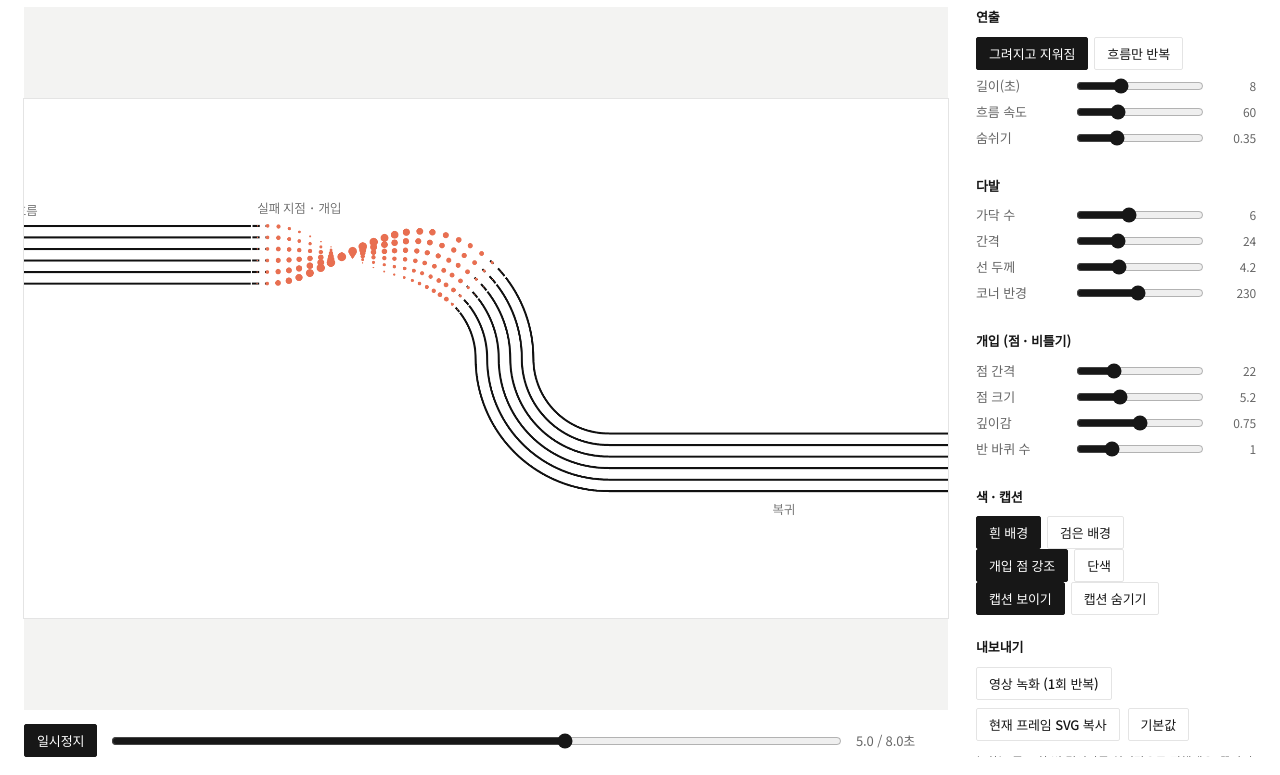
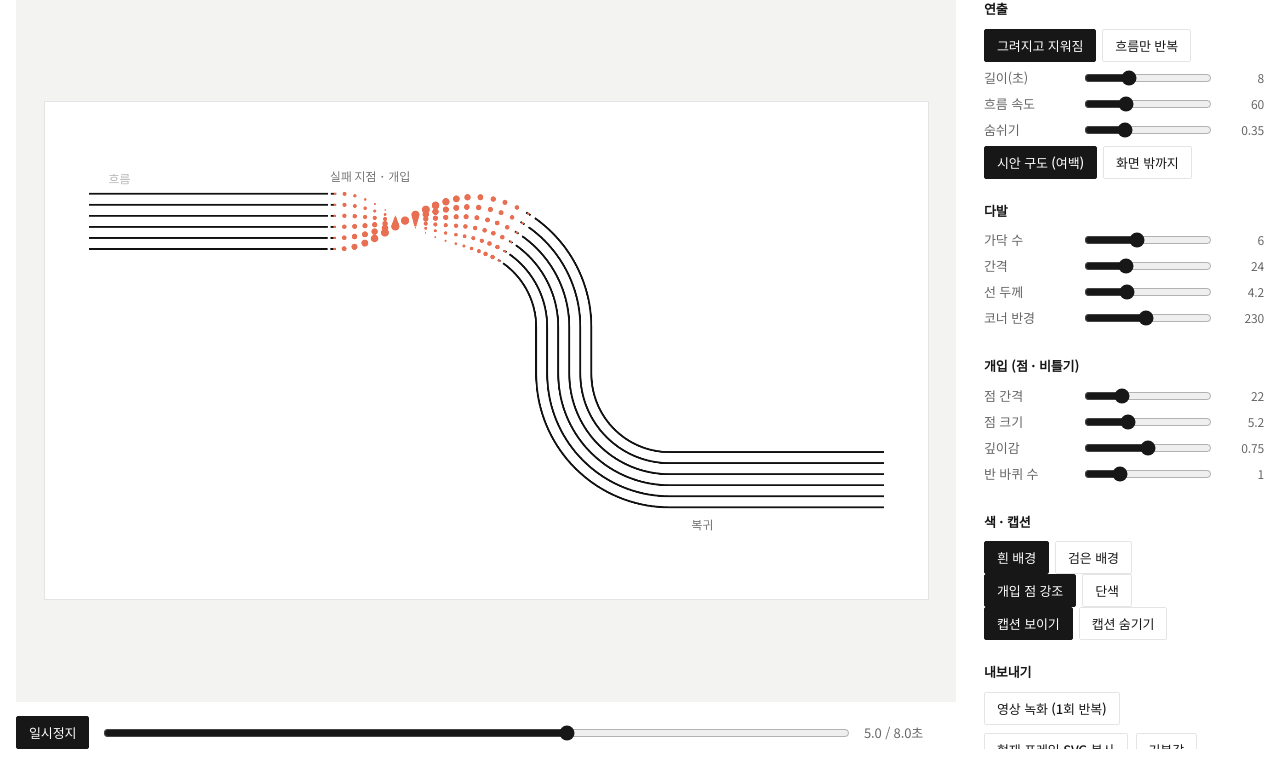
Before and after one commit to gimn326/slip-motif, a plain HTML site: page motion-a.html in a window 1280 px wide. Shown: the part 69-844 px from the top of the page. Drawn offline with Linux system fonts and the light colour scheme.

Commit message:
모션 화면 비율 맞춤: 캔버스를 무대 크기에 맞게 축소, 모티프 A 시안 구도 기본값

```diff
--- a/motion-a.html
+++ b/motion-a.html
@@ -18,7 +18,7 @@
 }
 @media (prefers-color-scheme:dark){:root:not([data-theme="light"]){--bg:#121212;--ink:#EDEDED;--ink-2:#A3A3A3;--ink-3:#6E6E6E;--hair:#2B2B2B;--well:#1B1B1B;--accent:#F08566;color-scheme:dark}}
 :root[data-theme="dark"]{--bg:#121212;--ink:#EDEDED;--ink-2:#A3A3A3;--ink-3:#6E6E6E;--hair:#2B2B2B;--well:#1B1B1B;--accent:#F08566;color-scheme:dark}
-html,body{height:100%}
+html,body{height:100%;margin:0}
 body{background:var(--bg);color:var(--ink);font:400 14px/1.5 var(--sans);letter-spacing:-0.01em;
   padding-left:max(16px,env(safe-area-inset-left,0px));padding-right:max(16px,env(safe-area-inset-right,0px));box-sizing:border-box}
 .app{height:100%;display:grid;grid-template-columns:minmax(0,1fr) 280px;grid-template-rows:auto minmax(0,1fr) auto;gap:0 28px;padding-block:18px}
@@ -31,8 +31,8 @@ button,.btn{font:500 13px/1 var(--sans);letter-spacing:-0.01em;color:var(--ink);
 button:hover{border-color:var(--ink-3)}
 button[aria-pressed="true"]{background:var(--ink);color:var(--bg);border-color:var(--ink)}
 button:focus-visible,input:focus-visible{outline:2px solid var(--accent);outline-offset:2px}
-.stage{min-height:0;display:flex;align-items:center;justify-content:center;background:var(--well);position:relative}
-canvas{display:block;max-width:100%;max-height:100%;box-shadow:0 0 0 1px var(--hair)}
+.stage{min-height:0;min-width:0;overflow:hidden;display:flex;align-items:center;justify-content:center;background:var(--well);position:relative}
+canvas{display:block;box-shadow:0 0 0 1px var(--hair)}
 aside{grid-row:2/4;grid-column:2;overflow:auto;min-width:0;min-height:0;display:flex;flex-direction:column;gap:22px;padding-bottom:8px}
 aside h2{font-size:13px;font-weight:700;margin:0 0 10px;letter-spacing:-0.01em}
 .row{display:grid;grid-template-columns:88px minmax(0,1fr) 44px;align-items:center;gap:10px;margin:6px 0}
@@ -210,20 +210,21 @@ const $=s=>document.querySelector(s),clamp=SM.clamp,smooth=SM.smooth;
 /* 모티프 A — 흐름 → 개입 → 복귀
    라운드 다발이 들어와 실패 지점에서 점으로 흩어지고 반 바퀴 뒤집힌 뒤, 다시 선으로 이어져 S자로 빠져나감 */
 const MOTIF={id:'A',still:0.62,
-  defaults:{fmt:'16:9',len:8,strands:6,spacing:24,stroke:4.2,radius:230,dotGap:22,dotR:5.2,depth:0.75,twist:1,flow:60,wob:0.35,bg:'light',accent:true,cap:true,mode:'draw'},
+  defaults:{fmt:'16:9',len:8,strands:6,spacing:24,stroke:4.2,radius:230,dotGap:22,dotR:5.2,depth:0.75,twist:1,flow:60,wob:0.35,bg:'light',accent:true,cap:true,mode:'draw',frame:'fit'},
   groups:[
-    ['연출',[['mode','tog','연출',[['draw','그려지고 지워짐'],['flow','흐름만 반복']]],['len','길이(초)',4,16,0.5],['flow','흐름 속도',0,200,1],['wob','숨쉬기',0,1.2,0.05]]],
+    ['연출',[['mode','tog','연출',[['draw','그려지고 지워짐'],['flow','흐름만 반복']]],['len','길이(초)',4,16,0.5],['flow','흐름 속도',0,200,1],['wob','숨쉬기',0,1.2,0.05],['frame','tog','구도',[['fit','시안 구도 (여백)'],['bleed','화면 밖까지']]]]],
     ['다발',[['strands','가닥 수',2,12,1],['spacing','간격',8,60,1],['stroke','선 두께',0.6,12,0.1],['radius','코너 반경',0,480,1]]],
     ['개입 (점 · 비틀기)',[['dotGap','점 간격',8,60,1],['dotR','점 크기',1,14,0.1],['depth','깊이감',0,1.5,0.05],['twist','반 바퀴 수',0,4,0.5]]],
     ['색 · 캡션',[['bg','tog','배경',[['light','흰 배경'],['dark','검은 배경']]],['accent','tog','개입 색',[['true','개입 점 강조'],['false','단색']]],['cap','tog','캡션',[['true','캡션 보이기'],['false','캡션 숨기기']]]]],
   ],
   _g:null,_k:'',
   geom(W,H,p){
-    const k=[W,H,p.radius].join();if(this._k===k)return this._g;
+    const k=[W,H,p.radius,p.frame].join();if(this._k===k)return this._g;
     const m=Math.min(W,H),tall=H>W;
     // 원 시안 A의 비례: 위 가로 → 아래로 S → 아래 가로
     const y1=tall?0.30*H:0.30*H,y2=tall?0.66*H:0.70*H,xm=tall?0.56*W:0.52*W;
-    const nodes=[[-0.06*W,y1],[xm,y1],[xm,y2],[1.06*W,y2]];
+    // 시안 구도: 피그마 시안 A(800×500)의 노드 비율 그대로 — 화면 안에 여백을 두고 들어감
+    const nodes=p.frame==='bleed'?[[-0.06*W,y1],[xm,y1],[xm,y2],[1.06*W,y2]]:[[0.05*W,0.24*H],[0.5875*W,0.24*H],[0.5875*W,0.76*H],[0.95*W,0.76*H]];
     const F=SM.build(nodes,'round',p.radius*m/1080);
     this._g={F,nodes};this._k=k;return this._g;
   },
@@ -249,7 +250,7 @@ const MOTIF={id:'A',still:0.62,
       c.font=`500 ${fs}px "Noto Sans KR", sans-serif`;c.textAlign='left';
       const lab=(u,txt,dy)=>{const q=at(u),a=p.mode==='draw'?clamp((to-u)/(80*s),0,1)*clamp((u-from)/(80*s),0,1):1;if(a<=0)return;
         c.save();c.globalAlpha=a;c.fillStyle=col.sub;c.fillText(txt,q.x,q.y+dy);c.restore()};
-      lab(ev(0.04),'흐름',-bw-22*s);
+      lab(ev(p.frame==='bleed'?0.04:0.02),'흐름',-bw-22*s);
       lab(ev(0.25),'실패 지점 · 개입',-bw-22*s-p.dotR*s);
       lab(ev(0.80),'복귀',bw+22*s+fs);
     }
@@ -257,14 +258,17 @@ const MOTIF={id:'A',still:0.62,
 };
 
 const P=Object.assign({},MOTIF.defaults);
-const KEY='slip-motion-'+MOTIF.id+'-v1';
+const KEY='slip-motion-'+MOTIF.id+'-v2';
 try{const s=JSON.parse(localStorage.getItem(KEY)||'null');if(s)Object.assign(P,s)}catch(e){}
 const save=()=>{try{localStorage.setItem(KEY,JSON.stringify(P))}catch(e){}};
 
 const cv=$('#cv'),ctx=cv.getContext('2d');
 const FMT={'16:9':[1920,1080],'1:1':[1080,1080],'9:16':[1080,1920]};
+function fit(){const st=$('.stage'),pad=Math.min(32,st.clientWidth*0.03),aw=st.clientWidth-pad*2,ah=st.clientHeight-pad*2;if(aw<=0||ah<=0)return;
+  const k=Math.min(aw/cv.width,ah/cv.height);cv.style.width=Math.floor(cv.width*k)+'px';cv.style.height=Math.floor(cv.height*k)+'px'}
+new ResizeObserver(fit).observe(document.querySelector('.stage'));
 function setFmt(f){P.fmt=f;const[w,h]=FMT[f];cv.width=w;cv.height=h;document.querySelectorAll('.fmt button').forEach(b=>b.setAttribute('aria-pressed',b.dataset.f===f));
-  if(window.matchMedia('(max-width:860px)').matches)$('.stage').style.aspectRatio=w+'/'+h;save();paint()}
+  if(window.matchMedia('(max-width:860px)').matches)$('.stage').style.aspectRatio=w+'/'+h;fit();save();paint()}
 
 function pal(){const cs=getComputedStyle(document.documentElement),v=k=>cs.getPropertyValue(k).trim();
   return P.bg==='dark'?{bg:'#111111',ink:'#F2F2F2',sub:'#8A8A8A',accent:v('--accent')||'#F08566'}:{bg:'#FFFFFF',ink:'#111111',sub:'#7A7A7A',accent:v('--accent')||'#E86F51'}}
```
Also changed, not shown: motion-c.html (+9 -6 lines).
